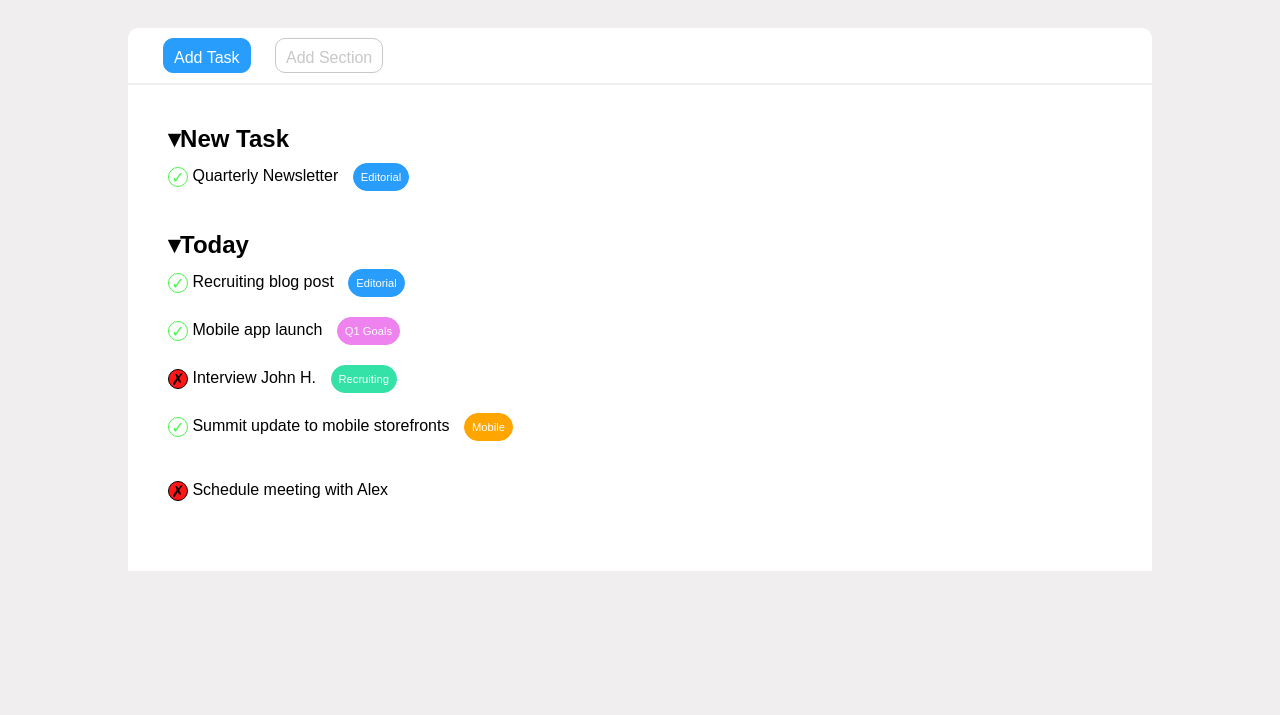
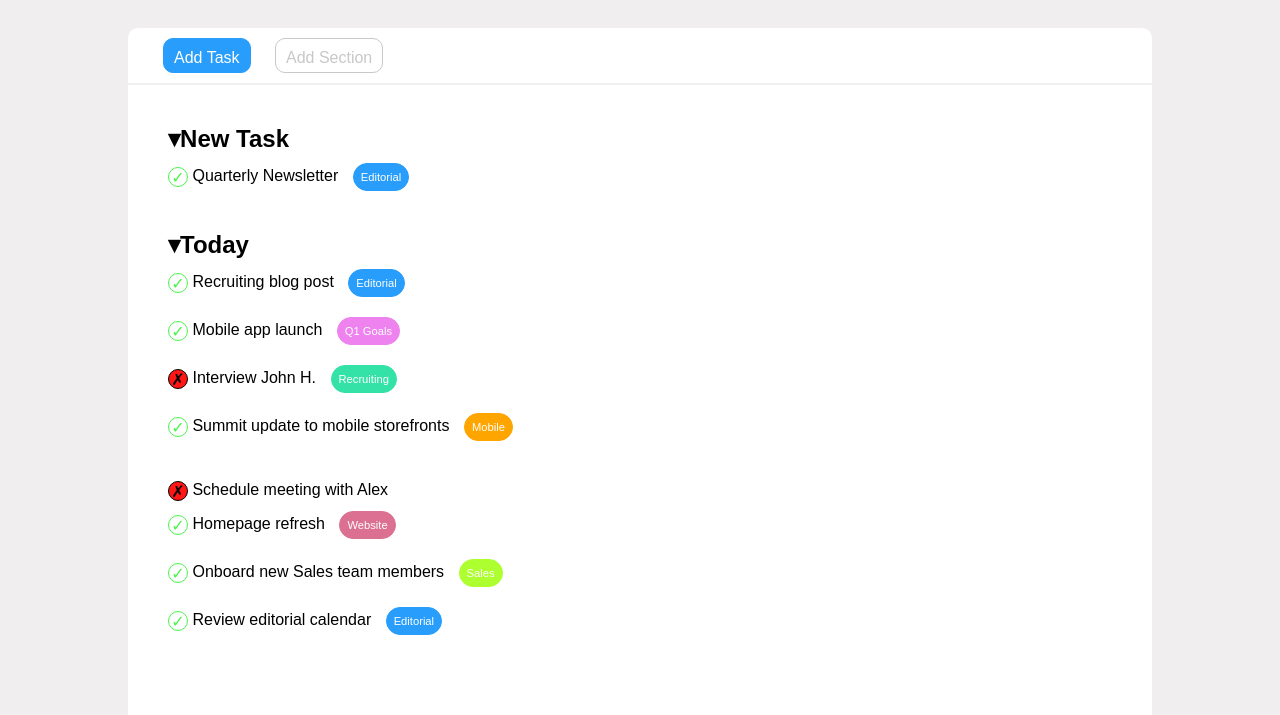
Before and after one commit to andrea-desantis/html-css-toboolist, a plain HTML site: page index.html in a window 1280 px wide. Shown: the part 92-807 px from the top of the page. Drawn offline with Linux system fonts and the light colour scheme.

Commit message:
feat: Upcoming

```diff
--- a/index.html
+++ b/index.html
@@ -65,10 +65,23 @@
             <p>
                 <span class="circle red">&cross;</span>
                 Schedule meeting with Alex
+
             </p>
-            <p></p>
-            <p></p>
-            <p></p>
+            <p>
+                <span class="circle green">&check;</span>
+                Homepage refresh
+                <span class="ovale pink">Website</span>
+            </p>
+            <p>
+                <span class="circle green">&check;</span>
+                Onboard new Sales team members
+                <span class="ovale green">Sales</span>
+            </p>
+            <p>
+                <span class="circle green">&check;</span>
+                Review editorial calendar
+                <span class="ovale blue">Editorial</span>
+            </p>
          </div>
         <!-- fine sezione Upcoming -->
          </section>
```
